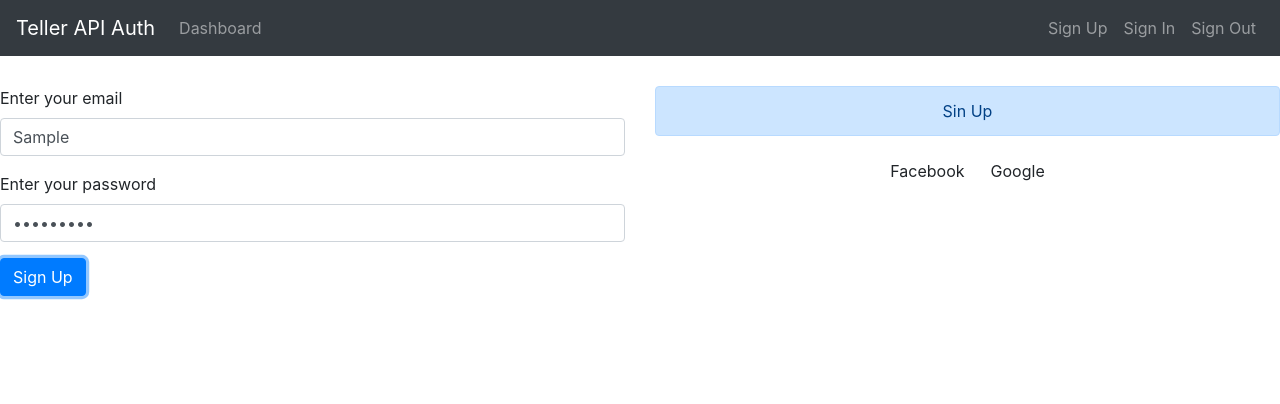
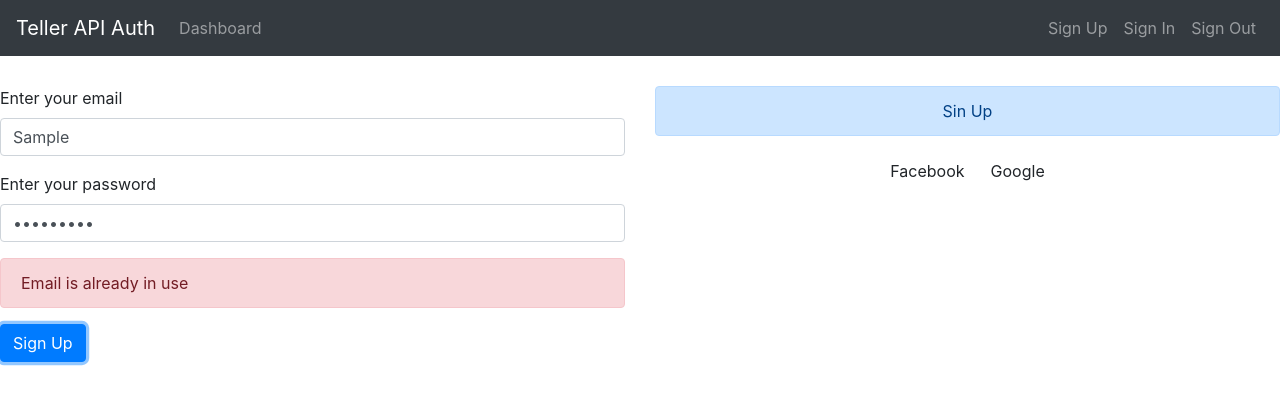
Before and after one commit to filippopiconese/teller-project, a React (Create React App) app in the folder client/: page /signup in a window 1280 px wide. Both pictures are taken after typing "Sample", "Sample123" into the empty fields and a click on the button "Sign Up". Shown: the top 404 px of the page. Built offline with nearby package versions, Linux system fonts and the light colour scheme; no server answers.

Commit message:
feat(mapStateToProps): Added the "email is already in use" string once you try to sign up with an em

```diff
--- a/client/src/components/SignUp.js
+++ b/client/src/components/SignUp.js
@@ -47,6 +47,11 @@ class SignUp extends Component {
               />
             </fieldset>
 
+            {this.props.errorMessage ?
+              <div className="alert alert-danger">
+                {this.props.errorMessage}
+              </div> : null}
+
             <button type="submit" className="btn btn-primary">Sign Up</button>
           </form>
         </div>
@@ -64,7 +69,13 @@ class SignUp extends Component {
   }
 }
 
+function mapStateToProps(state) {
+  return {
+    errorMessage: state.auth.errorMessage
+  }
+}
+
 export default compose(
-  connect(null, actions),
+  connect(mapStateToProps, actions),
   reduxForm({ form: 'signup' })
 )(SignUp)
```
